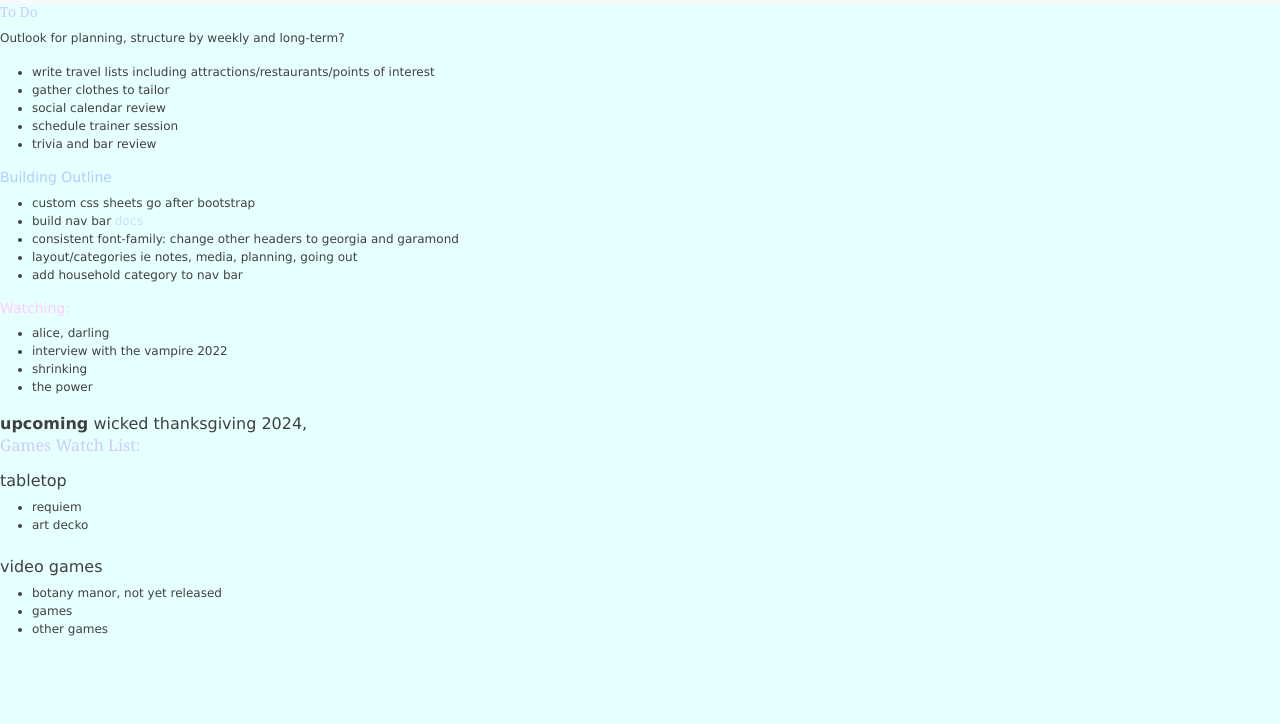
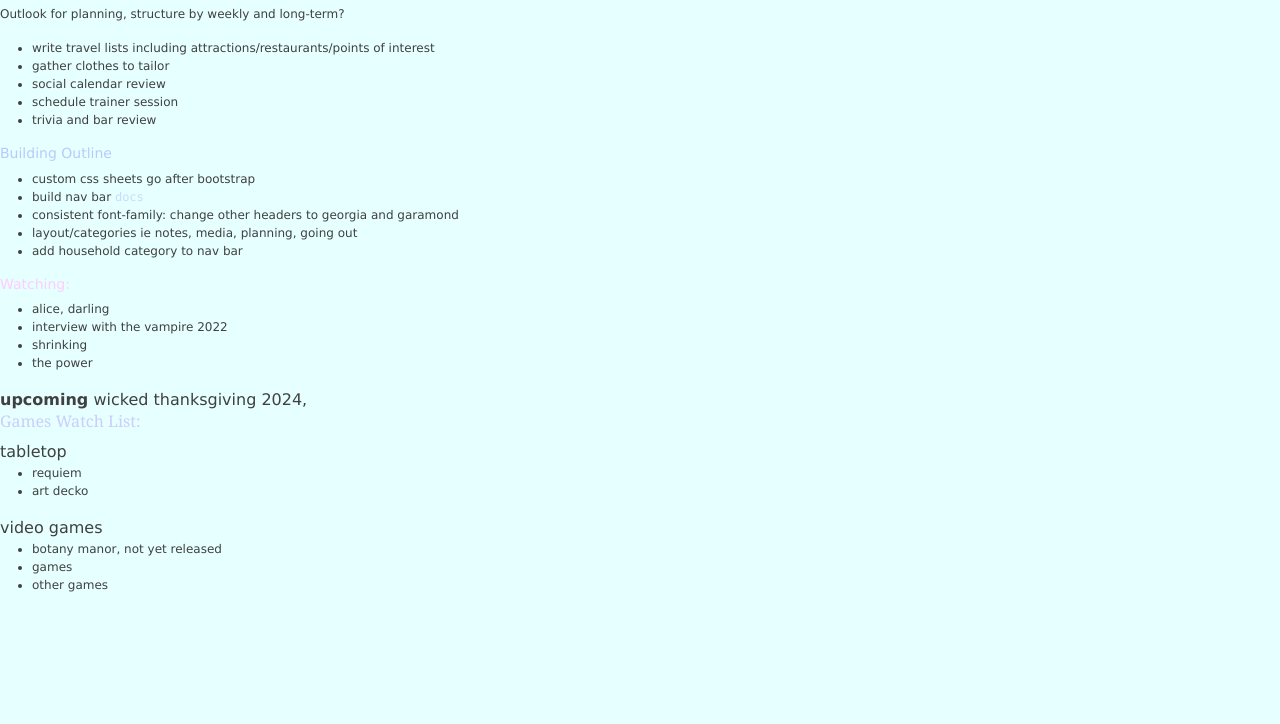
Before and after one commit to jcrawford34325/testing, a plain HTML site: page index.html in a window 1280 px wide. Shown: the part 76-800 px from the top of the page. Drawn offline with nearby package versions, Linux system fonts and the light colour scheme.

Commit message:
Remove padding from body and div in styles.css
Removed unnecessary padding from body and div elements.

```diff
--- a/styles.css
+++ b/styles.css
@@ -2,9 +2,6 @@ body {
   background-color: #e6ffff;
   color: #404040;
   font-family: verdana, sans-serif;
-  padding-top: 10px;
-  padding-bottom: 10px;
-
 }
 h1 {
   color: #ccccff;
@@ -39,7 +36,3 @@ p {
   font-family: verdana, sans-serif;
   font-size: 12px;
 }
-div {
-    padding-top: 5px;
-    padding-bottom: 5px;
-}
```
